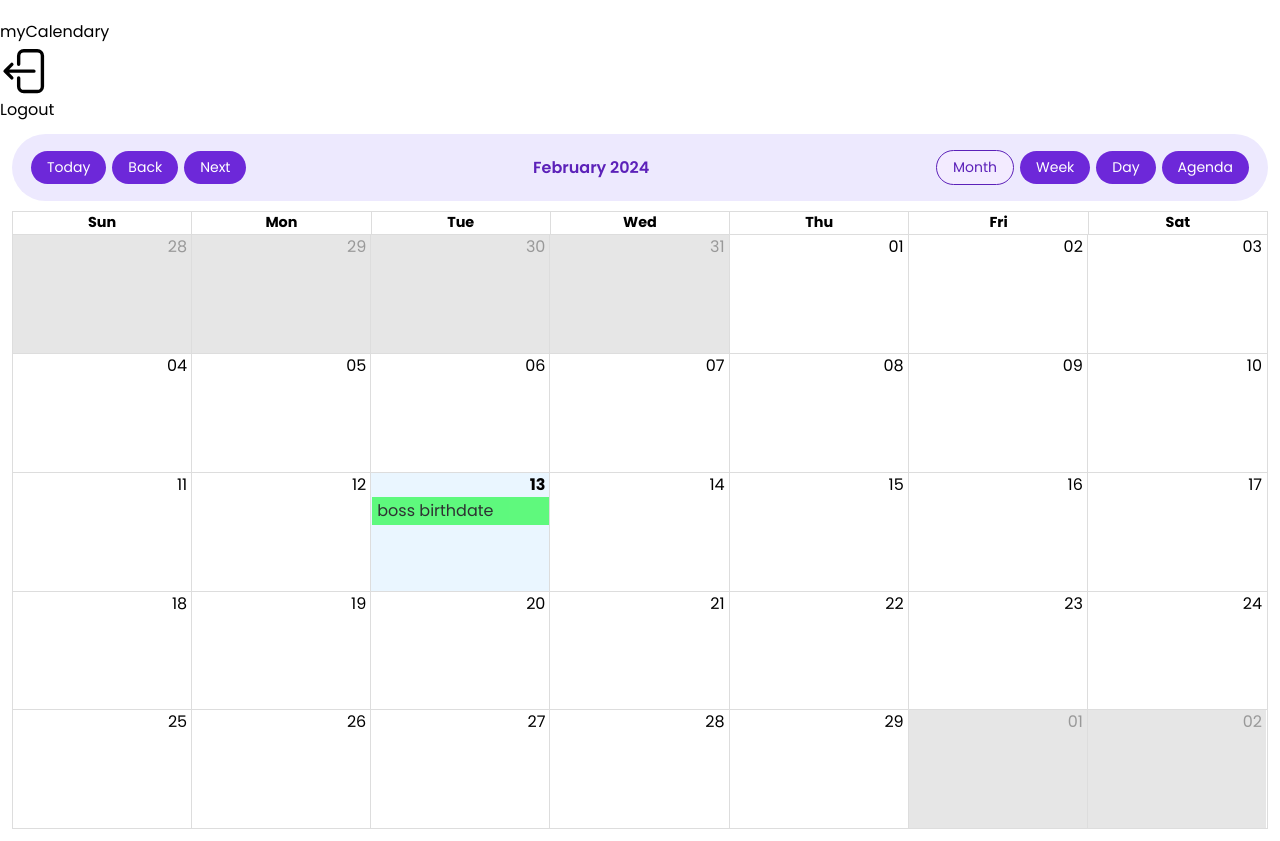
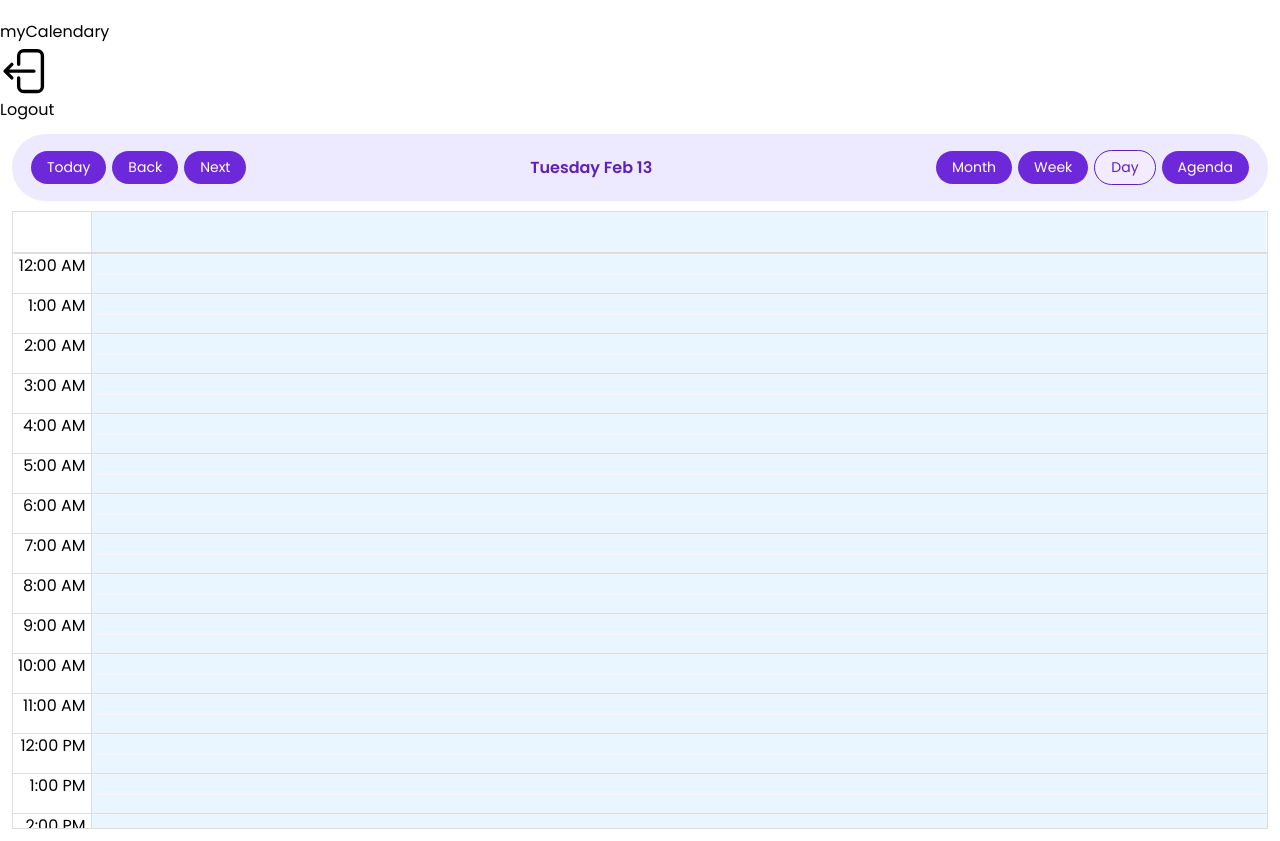
Before and after one commit to coofcoding/calendar-app, a React (Vite) app: page / in a window 1280 px wide. Shown: the part 1260-2101 px from the top of the page. Built offline with nearby package versions, Linux system fonts and the light colour scheme.

Commit message:
adding action click for calendar events

```diff
--- /dev/null
+++ b/src/calendar/components/CalendarEvent.jsx
@@ -0,0 +1,9 @@
+
+export const CalendarEvent = ({ event }) => {
+
+    const { title, user } = event;
+
+    return (
+        <div>{ ` ${ title } - ${ user.name } ` }</div>
+    )
+}
--- a/src/calendar/index.js
+++ b/src/calendar/index.js
@@ -1,2 +1,3 @@
 export * from './pages/CalendarPage';
 export * from './components/Navbar';
+export * from './components/CalendarEvent';
--- a/src/calendar/pages/CalendarPage.jsx
+++ b/src/calendar/pages/CalendarPage.jsx
@@ -4,7 +4,8 @@ import 'react-big-calendar/lib/css/react-big-calendar.css';
 
 import { addHours } from 'date-fns';
 import { localizer } from '../../helpers';
-import { Navbar } from '../components/Navbar';
+import { Navbar, CalendarEvent } from '../';
+import { useState } from 'react';
 
 const events = [{
   title: 'boss birthdate',
@@ -19,6 +20,8 @@ const events = [{
 }]
 
 export const CalendarPage = () => {
+
+  const [lastView, setLastView] = useState(localStorage.getItem('lastView') || 'day');
 
   const eventStyleGetter = ( event, start, end, isSelected ) => {
 
@@ -35,16 +38,33 @@ export const CalendarPage = () => {
 
   }
 
+  const handleDobleClick = (event) => {
+    console.log({ dobleClick: event })
+  }
+
+  const handleClick = (event) => {
+    console.log({ click: event })
+  }
+
+  const ViewChanged = (event) => {
+    localStorage.setItem('lastView', event);
+  }
+
   return (
     <>
       <Navbar />
       <Calendar
         localizer={localizer}
         events={events}
+        defaultView={ lastView }
         startAccessor="start"
         endAccessor="end"
         style={{ height: 'calc(100vh - 105px)' }}
         eventPropGetter={ eventStyleGetter }
+        components={ {event: CalendarEvent} }
+        onDoubleClickEvent={ handleDobleClick }
+        onSelectEvent={ handleClick }
+        onView={ ViewChanged }
       />
     </>
 
```
